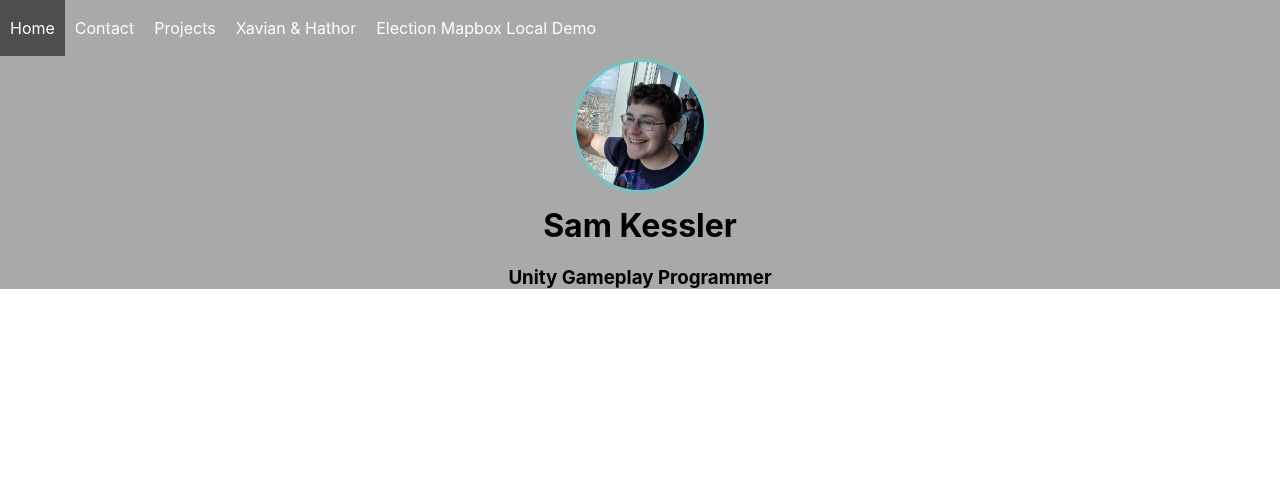
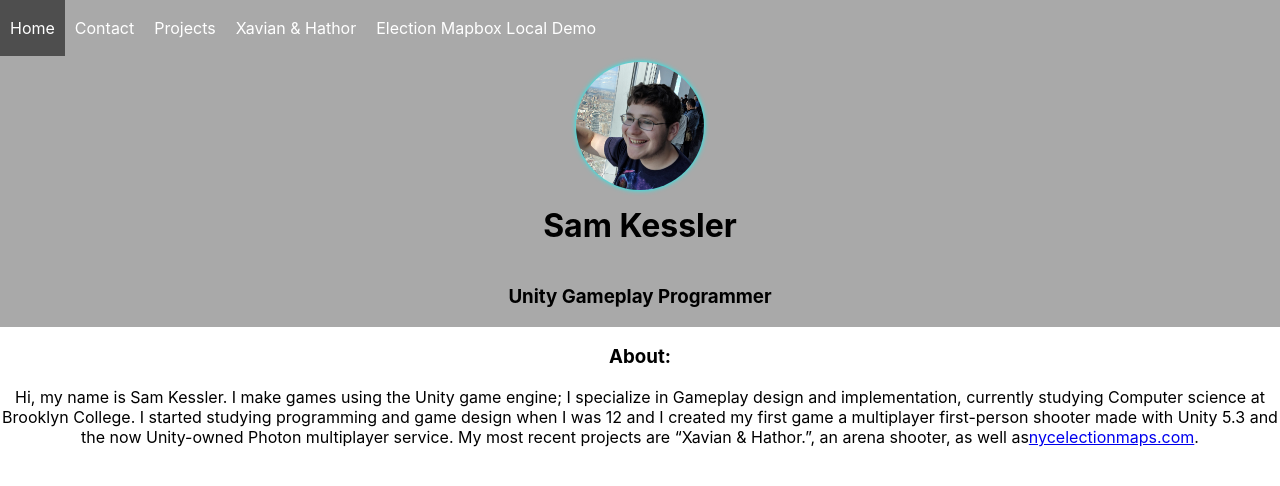
Before and after one commit to sholom1/sholom1.github.io, a React (Create React App) app: page / in a window 1280 px wide. Shown: the top 486 px of the page. Built offline with nearby package versions, Linux system fonts and the light colour scheme.

Commit message:
Added about component to homepage

```diff
--- a/src/App.js
+++ b/src/App.js
@@ -1,4 +1,3 @@
-import logo from './logo.svg';
 import './App.css';
 import RoutesView from './Components/Routes/RoutesView';
 import Navbar from './Components/Navigation/Navbar';
--- a/src/Components/Homepage.jsx
+++ b/src/Components/Homepage.jsx
@@ -1,10 +1,11 @@
 import React from 'react';
-import { ProfilePhoto } from './';
+import { ProfilePhoto, AboutComponent } from './';
 
 function Homepage() {
 	return (
 		<div>
 			<ProfilePhoto />
+			<AboutComponent />
 		</div>
 	);
 }
--- a/src/Components/ProfilePhoto.jsx
+++ b/src/Components/ProfilePhoto.jsx
@@ -7,7 +7,7 @@ function ProfilePhoto() {
 		<div className="pfpContainer">
 			<img className="profilephoto" src={photo} alt="Mugshot required." />
 			<h1>Sam Kessler</h1>
-			<h3>Unity Gameplay Programmer</h3>
+			<h3 style={{ display: 'inline-flex' }}>Unity Gameplay Programmer</h3>
 		</div>
 	);
 }
--- a/src/Components/index.js
+++ b/src/Components/index.js
@@ -1,2 +1,3 @@
 export { default as Homepage } from './Homepage';
 export { default as ProfilePhoto } from './ProfilePhoto';
+export { default as AboutComponent } from './About';
```
